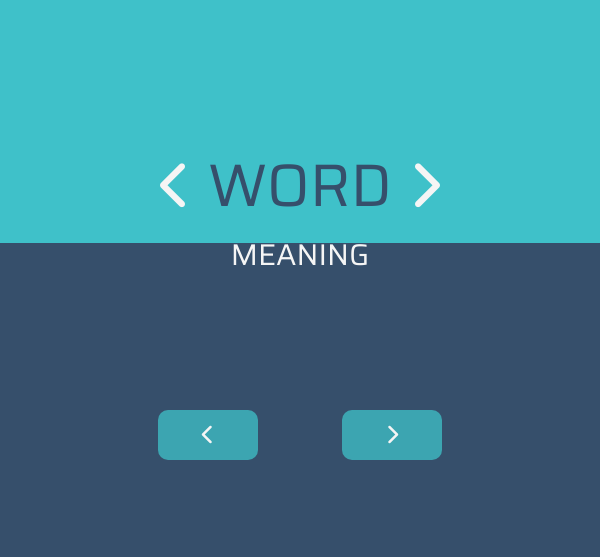
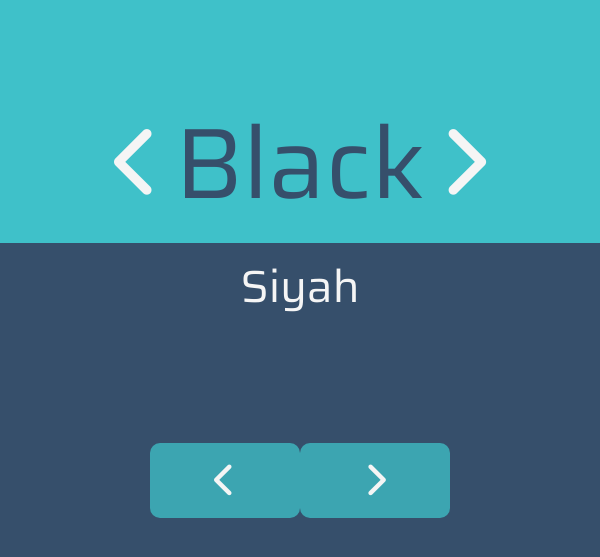
Before and after one commit to Faruk-Tutkus/woword, a plain HTML site: page index.html in a window 600 px wide. Shown: the part 157-714 px from the top of the page. Drawn offline with Linux system fonts and the light colour scheme.

Commit message:
Add files via upload

```diff
--- a/index.html
+++ b/index.html
@@ -12,7 +12,7 @@
     <div class="container">
         <div class="words">
             <p id="english">WORD</p>
-            <p id="meaning">MEANING</p>
+            <p id="meaning">Kabul Etmek</p>
             <div class="left">
                 <i class="fa-solid fa-chevron-left"></i>
             </div>
--- a/index.js
+++ b/index.js
@@ -14,15 +14,43 @@ for (let propert in object) {
     }
     num++;
 }
-const englishWord = document.querySelector('#english')
 //filtreleme
 const filteredWords = {};
 for (const word in wordlist) {
-    if (wordlist[word].level === 'C1') {
+    if (wordlist[word].level === 'A1') {
         filteredWords[word] = wordlist[word];
     }
 }
 //sıralı bir şekilde erişim sağlama
 const keys = Object.keys(filteredWords)
-const keysNum = keys[32]
-console.log(filteredWords[keysNum])
+var keysNum = keys[75]
+console.log(filteredWords[keysNum].english.length)
+var queue = 0
+const englishWord = document.querySelector('#english')
+const meaningWord = document.querySelector('#meaning')
+const buttonright = document.querySelector('#buttonright')
+const buttonleft = document.querySelector('#buttonleft')
+window.onload = (event) => {
+    englishWord.innerHTML = filteredWords[keysNum].english
+    meaningWord.innerHTML = filteredWords[keysNum].turkish
+}
+buttonright.addEventListener('click', ()=> {
+    queue++;
+    keysNum = keys[queue]
+    if (filteredWords[keysNum].english.length > 7 && filteredWords[keysNum].english.length < 11 && window.innerWidth < 600) {
+        englishWord.style.fontSize = '50px';
+    }
+    else if (filteredWords[keysNum].english.length > 11 && window.innerWidth < 600){
+        englishWord.style.fontSize = '40px';
+    }
+    else
+        englishWord.style.fontSize = '60px';
+    englishWord.innerHTML = filteredWords[keysNum].english
+    meaningWord.innerHTML = filteredWords[keysNum].turkish
+})
+buttonleft.addEventListener('click', ()=> {
+    queue--;
+    keysNum = keys[queue]
+    englishWord.innerHTML = filteredWords[keysNum].english
+    meaningWord.innerHTML = filteredWords[keysNum].turkish
+})
--- a/style.css
+++ b/style.css
@@ -5,7 +5,7 @@
 body {
     background-color: rgb(255, 255, 255);
 }
-@media (min-width: 600px) {
+@media (min-width: 1080px) {
     .container {
         width: 100%;
         height: 100vh;
@@ -39,7 +39,7 @@ body {
         grid-area: words;
     }
     #english { grid-area: english; font-size: 100px; color: #364F6B;}
-    #meaning { grid-area: meaning; position: relative; top: -35px; font-size: 50px; color: #F5F5F5;}
+    #meaning { grid-area: meaning; position: absolute; top: 51%; font-size: 45px; color: #F5F5F5; margin: auto;}
     .right {
         grid-area: right; width: 75px; height: auto; justify-self: start;
         font-size: 75px;
@@ -68,13 +68,17 @@ body {
         color: #F5F5F5;
         border-radius: 10px;
         font-size: 35px;
-        position: relative;
-        right: 50px;
+        position: absolute;
+        top: 75%;
+        right: 30%;
         display: flex;
         justify-content: center;
         align-content: center;
         justify-items: center;
         align-items: center;
+    }
+    #buttonright:active {
+        background-color: #3fc2c97f;
     }
     #buttonleft {
         grid-area: buttonleft;
@@ -84,16 +88,116 @@ body {
         color: #F5F5F5;
         border-radius: 10px;
         font-size: 35px;
-        position: relative;
-        left: 50px;
+        position: absolute;
+        top: 75%;
+        left: 30%;
         display: flex;
         justify-content: center;
         align-content: center;
         justify-items: center;
         align-items: center;
     }
+    #buttonleft:active {
+        background-color: #3fc2c97f;
+    }
 }
-@media (max-width: 600px) {
+@media (min-width: 600px) and (max-width: 1080px) {
+    .container {
+        width: 100%;
+        height: 100vh;
+        background: linear-gradient(0deg, #364F6B 50%, #3FC1C9 50%);
+        display: grid;
+        grid-template-columns: 1fr 1fr 1fr 1fr 1fr;
+        grid-template-rows: 1fr 1fr 1fr 1fr 1fr;
+        gap: 0px 0px;
+        grid-template-areas:
+            ". . . . ."
+            ". words words words ."
+            ". words words words ."
+            ". words words words ."
+            ". . . . .";
+    }
+    .words {
+        display: grid;
+        grid-template-columns: 1fr 1fr 1fr 1fr 1fr;
+        grid-template-rows: 1fr 1fr 1fr 1fr 1fr;
+        gap: 0px 0px;
+        grid-template-areas:
+            ". . . . ."
+            ". left english right ."
+            ". . . . ."
+            ". . meaning . ."
+            ". buttonleft . buttonright .";
+        justify-content: center;
+        align-content: center;
+        justify-items: center;
+        align-items: center;
+        grid-area: words;
+    }
+    #english { grid-area: english; font-size: 100px; color: #364F6B;}
+    #meaning { grid-area: meaning; position: absolute; top: 51%; font-size: 45px; color: #F5F5F5;}
+    .right {
+        grid-area: right; width: 75px; height: auto; justify-self: start;
+        font-size: 75px;
+        color: #F5F5F5;
+        display: flex;
+        justify-content: center;
+        align-content: center;
+        justify-items: center;
+        align-items: center;
+    }
+    .left {
+        grid-area: left; width: 75px; height: auto; justify-self: end;
+        font-size: 75px;
+        color: #F5F5F5;
+        display: flex;
+        justify-content: center;
+        align-content: center;
+        justify-items: center;
+        align-items: center;
+    }
+    #buttonright {
+        grid-area: buttonright;
+        width: 150px;
+        height: 75px;
+        background-color: #3fc2c9c0;
+        color: #F5F5F5;
+        border-radius: 10px;
+        font-size: 35px;
+        position: fixed;
+        top: 75%;
+        right: 25%;
+        display: flex;
+        justify-content: center;
+        align-content: center;
+        justify-items: center;
+        align-items: center;
+    }
+    #buttonright:active {
+        background-color: #3fc2c97f;
+    }
+    #buttonleft {
+        grid-area: buttonleft;
+        width: 150px;
+        height: 75px;
+        background-color: #3fc2c9c0;
+        color: #F5F5F5;
+        border-radius: 10px;
+        font-size: 35px;
+        position: fixed;
+        top: 75%;
+        left: 25%;
+        display: flex;
+        justify-content: center;
+        align-content: center;
+        justify-items: center;
+        align-items: center;
+    }
+    #buttonleft:active {
+        background-color: #3fc2c97f;
+    }
+}
+@media (max-width: 599px) {
     .container {
         width: 100%;
         height: 100vh;
@@ -156,32 +260,40 @@ body {
         grid-area: buttonright;
         width: 100px;
         height: 50px;
-        right: 50px;
-        position: relative;
         background-color: #3fc2c9c0;
         color: #F5F5F5;
         border-radius: 10px;
         font-size: 20px;
+        position: absolute;
+        top: 75%;
+        right: 10%;
         display: flex;
         justify-content: center;
         align-content: center;
         justify-items: center;
         align-items: center;
     }
+    #buttonright:active {
+        background-color: #3fc2c97f;
+    }
     #buttonleft {
         grid-area: buttonleft;
         width: 100px;
         height: 50px;
-        left: 50px;
-        position: relative;
         background-color: #3fc2c9c0;
         color: #F5F5F5;
         border-radius: 10px;
         font-size: 20px;
+        position: absolute;
+        top: 75%;
+        left: 10%;
         display: flex;
         justify-content: center;
         align-content: center;
         justify-items: center;
         align-items: center;
     }
+    #buttonleft:active {
+        background-color: #3fc2c97f;
+    }
 }
```
